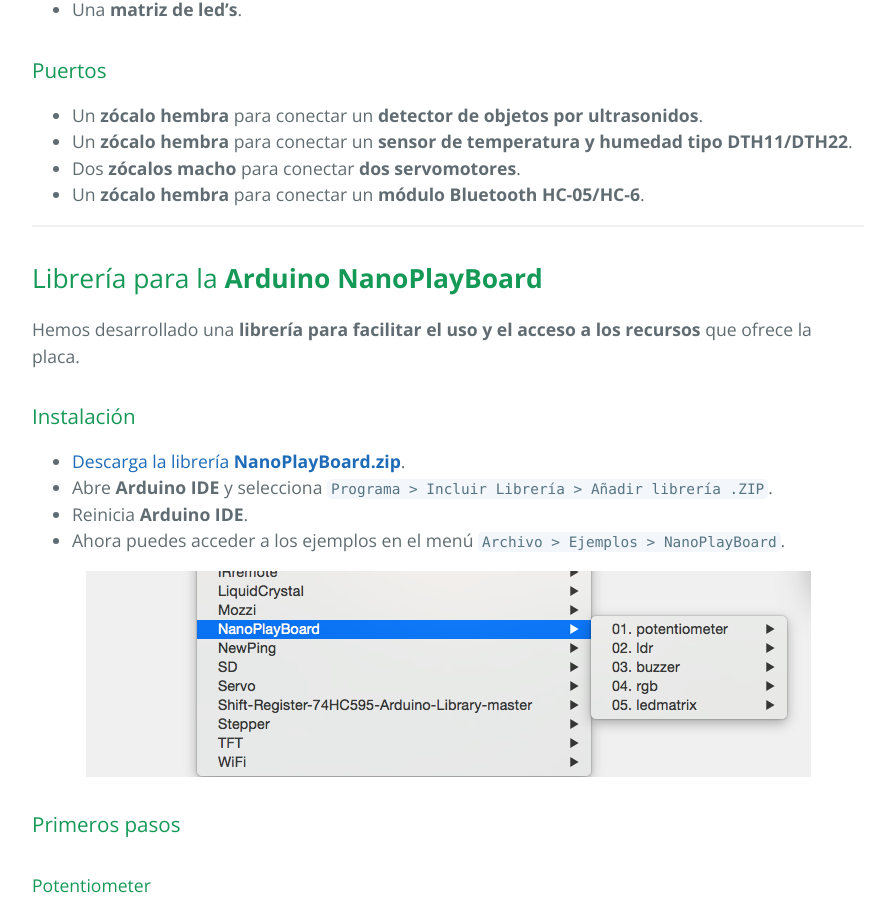
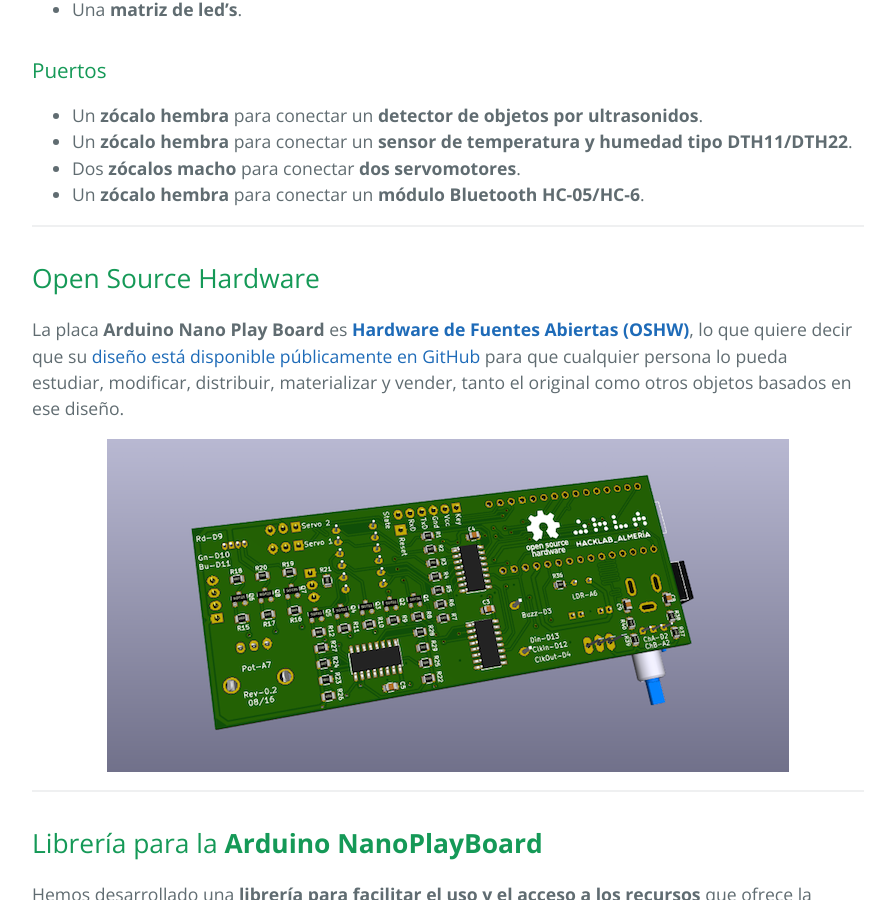
Before and after one commit to nanoplayboard/nanoplayboard.github.io, a Jekyll site: the page built from index.md, in a window 1280 px wide and 900 px high, scrolled down 1408 px. Shown: the whole window, without its empty margins (192-1087 px from the left). Built offline with Jekyll 4.4.1, drawn with Linux system fonts in a browser that asks for light colours; some of the changed text lies outside the part shown.

Commit message:
Added new section and credits

```diff
--- a/_includes/page-footer.html
+++ b/_includes/page-footer.html
@@ -1,6 +1,8 @@
 <footer class="site-footer">
+  <!--
   <span class="site-footer-owner"><a href="{{ site.url }}">{{ site.title }}</a> is maintained by
   <a href="{{ site.authors[0].url }}">{{ site.authors[0].name }}</a> and
   <a href="{{ site.authors[1].url }}">{{ site.authors[1].name }}</a>.</span>
+  -->
   <span class="site-footer-credits">This page was developed using the <a href="https://github.com/pietromenna/jekyll-cayman-theme">Cayman theme</a> by <a href="http://github.com/jasonlong">Jason Long</a>.</span>
 </footer>
--- a/index.md
+++ b/index.md
@@ -31,13 +31,21 @@
 
 ---
 
+## Open Source Hardware
+
+La placa **Arduino Nano Play Board** es **[Hardware de Fuentes Abiertas (OSHW)][3]**, lo que quiere decir que su [diseño está disponible públicamente en GitHub][2] para que cualquier persona lo pueda estudiar, modificar, distribuir, materializar y vender, tanto el original como otros objetos basados en ese diseño.
+
+![](resources/images/cara_inferior_new.png){: .center}
+
+---
+
 ## Librería para la **Arduino NanoPlayBoard**
 
 Hemos desarrollado una **librería para facilitar el uso y el acceso a los recursos** que ofrece la placa.
 
 ### Instalación
 
-* [Descarga la librería **NanoPlayBoard.zip**][2].
+* [Descarga la librería **NanoPlayBoard.zip**][4].
 * Abre **Arduino IDE** y selecciona `Programa > Incluir Librería > Añadir librería .ZIP`.
 * Reinicia **Arduino IDE**.
 * Ahora puedes acceder a los ejemplos en el menú `Archivo > Ejemplos > NanoPlayBoard`.
@@ -88,5 +96,17 @@
 board.ledmatrix.print("H o l a  m u n d o!");
 {% endhighlight %}
 
-[1]: https://www.arduino.cc/en/Main/ArduinoBoardNano
-[2]: https://github.com/josejuansanchez/NanoPlayBoard-Arduino-Library/releases
+---
+
+## Créditos
+
+* La placa [Arduino Nano Play Board][2] ha sido diseñada por [Antonio Morales][6].
+* La [librería para Arduino][5] ha sido desarrollada por [Antonio Morales][6] y [José Juan Sánchez][7].
+
+[1]: http://www.arduino.cc/en/Main/ArduinoBoardNano
+[2]: http://github.com/AntonioMR/Nano-Play-Board
+[3]: http://www.oshwa.org/definition/spanish/
+[4]: http://github.com/josejuansanchez/NanoPlayBoard-Arduino-Library/releases
+[5]: http://github.com/josejuansanchez/NanoPlayBoard-Arduino-Library
+[6]: http://twitter.com/antonio1010mr
+[7]: http://josejuansanchez.org
```
Also changed, not shown: 3 other files.
